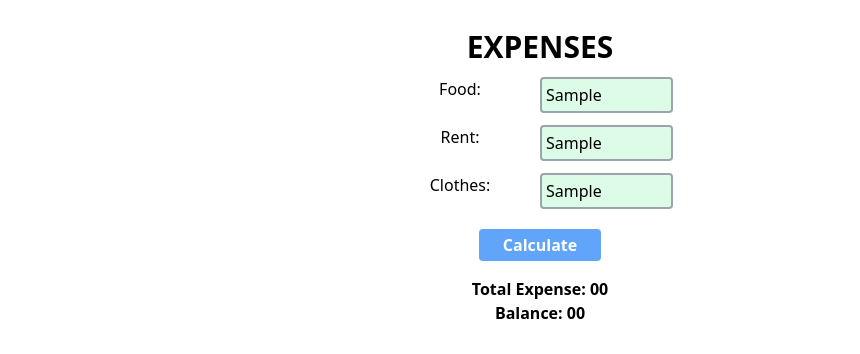
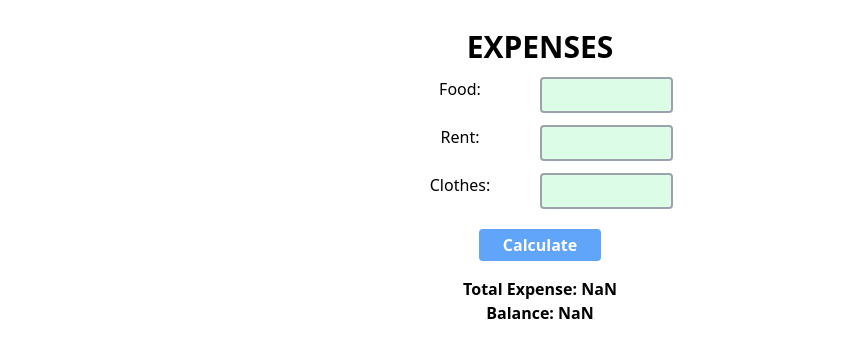
Before and after one commit to Tareq-Ahmed-Github/money-master, a plain HTML site: page index.html in a window 1280 px wide. Both pictures are taken after typing "Sample", "Sample", "Sample" into the empty fields and a click on the button "Calculate". Shown: the part 211-565 px from the top of the page, 420-1280 px from the left. Drawn offline with nearby package versions, Linux system fonts and the light colour scheme.

Commit message:
expense segment is ready now

```diff
--- a/index.html
+++ b/index.html
@@ -67,8 +67,8 @@
 
                 <!-- total expense and Balance -->
                 <div class="text-center font-semibold mt-4">
-                    <h4>Total Expense: <span>00</span></h4>
-                    <h4>Balance: <span>00</span></h4>
+                    <h4>Total Expense: <span id="total-expense">00</span></h4>
+                    <h4>Balance: <span id="balance">00</span></h4>
                 </div>
 
                 <!-- savings -->
@@ -81,7 +81,8 @@
 
                     <div class="grid grid-cols-2">
                         <p class="text-center "> %</p>
-                        <button class="bg-blue-400 font-semibold py-0 px-6 text-white rounded">Save</button>
+                        <button id="save-btn"
+                            class="bg-blue-400 font-semibold py-0 px-6 text-white rounded">Save</button>
                     </div>
                 </div>
 
@@ -97,7 +98,7 @@
         </section>
     </main>
 
-
+    <script src="js/money-calculate.js"></script>
 
 </body>
 
--- a/js/money-calculate.js
+++ b/js/money-calculate.js
@@ -0,0 +1,35 @@
+document.getElementById('calculate-btn').addEventListener('click', function () {
+    // // storing income input
+    const incomeInput = document.getElementById('income-input');
+    const incomeAmount = incomeInput.value;
+
+    // //expense input segment
+    // food
+    const foodExpenseInput = document.getElementById('food-expense-input');
+    const foodExpenseAmount = foodExpenseInput.value;
+    // rent
+    const rentExpenseInput = document.getElementById('rent-expense-input');
+    const rentExpenseAmount = rentExpenseInput.value;
+    // clothes
+    const clothesExpenseInput = document.getElementById('clothes-expense-input');
+    const clothesExpenseAmount = clothesExpenseInput.value;
+
+    // total
+    const totalExpenseAmount = parseFloat(foodExpenseAmount) + parseFloat(rentExpenseAmount) + parseFloat(clothesExpenseAmount);
+
+    //show amount
+    // total expense
+    const totalExpense = document.getElementById('total-expense');
+    totalExpense.innerText = /*parseFloat(totalExpense.innerText) + */ totalExpenseAmount;
+    // balance
+    const balanceTotal = document.getElementById('balance');
+    balanceTotal.innerText = incomeAmount - totalExpense.innerText;
+
+    // clear ipnut box
+    incomeInput.value = '';
+    foodExpenseInput.value = '';
+    rentExpenseInput.value = '';
+    clothesExpenseInput.value = '';
+
+
+})
```
